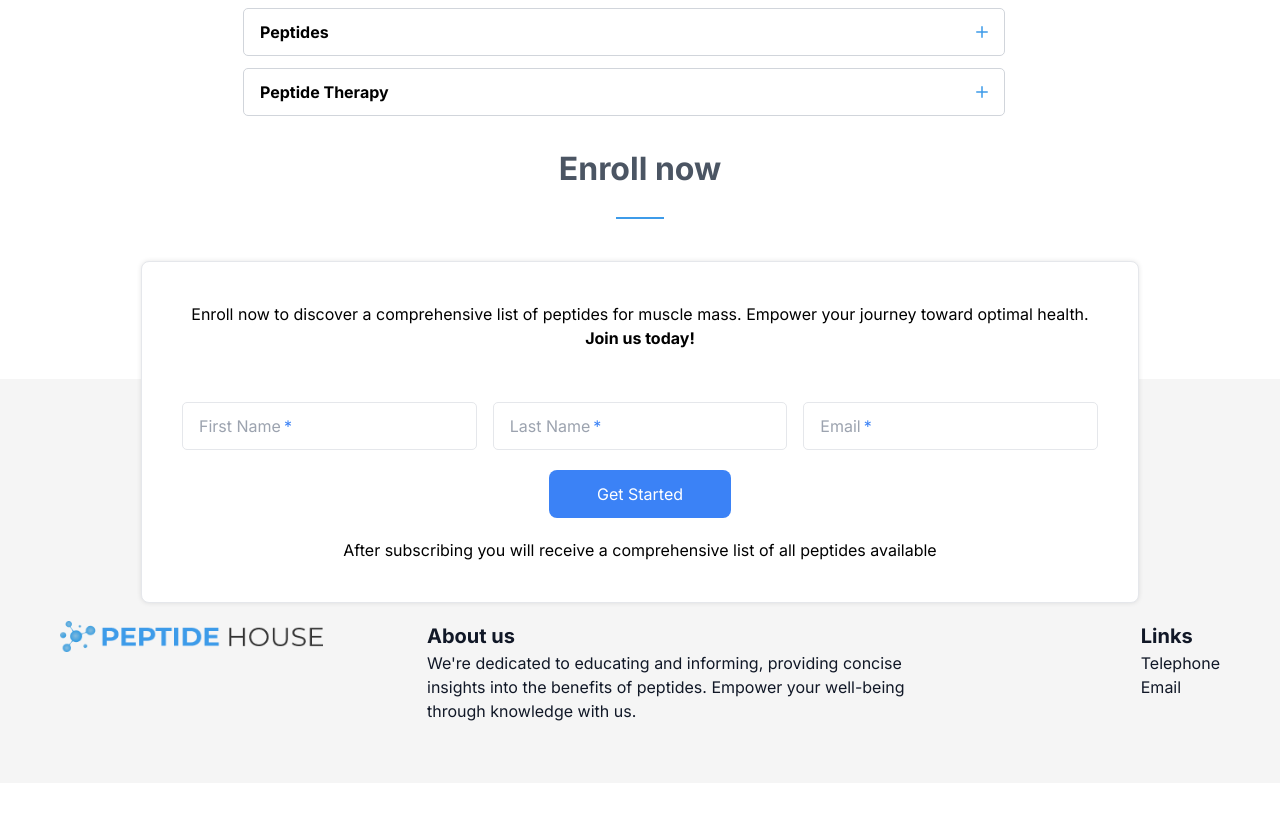
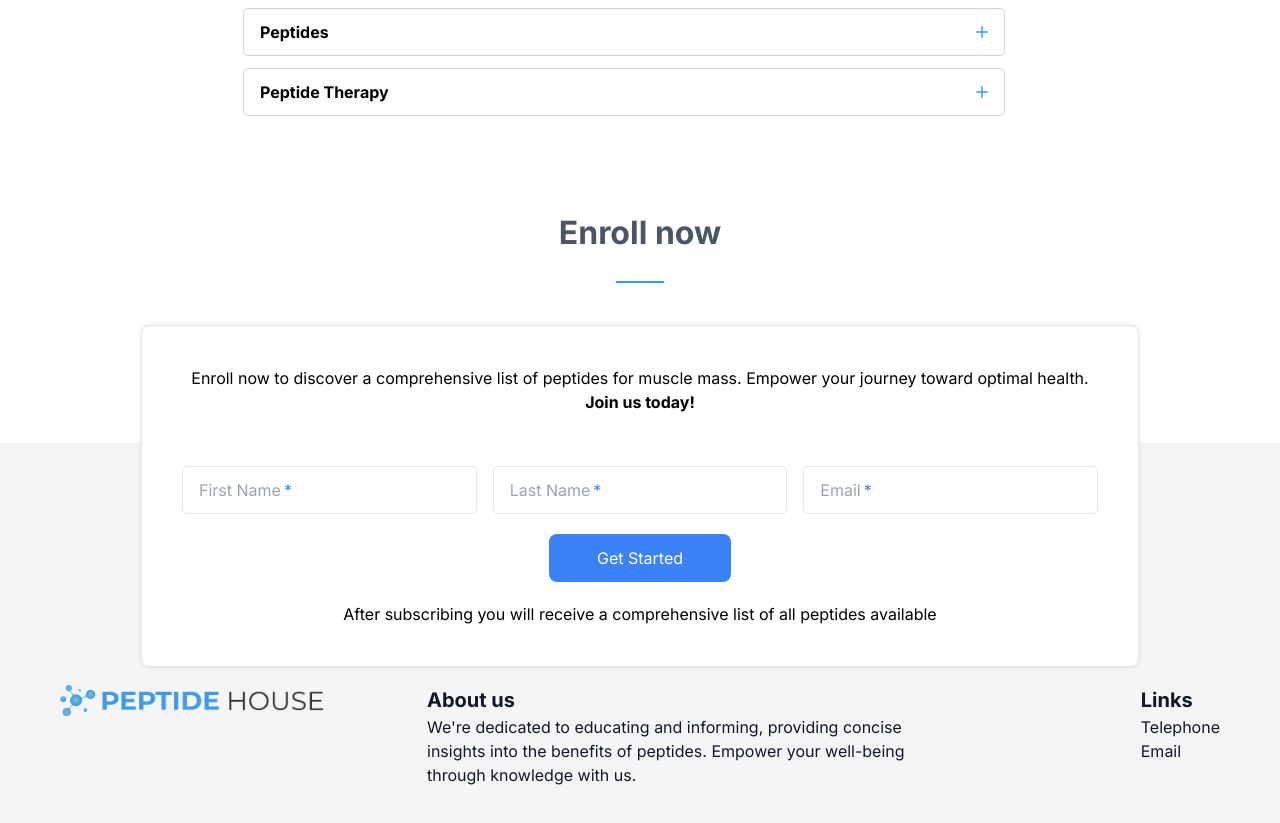
Before and after one commit to ana7766/peptide_house, a Next.js app in the folder peptides/: page / in a window 1280 px wide. Shown: the part 5900-6723 px from the top of the page. Before the commit the page ends 6683 px from the top, so only its background shows below. Built offline with nearby package versions, Linux system fonts and the light colour scheme.

Commit message:
Design fix

```diff
--- a/peptides/src/app/page.tsx
+++ b/peptides/src/app/page.tsx
@@ -393,6 +393,7 @@ export default function Home() {
           </CardProvider>
         </div>
       </div>
+      <div className="h-16"></div>
       <div className="lg:pb-36">
         <div className="container mx-auto items-center p-2 max-w-[1200px] w-full">
           <div className="text-gray-600 items-center w-full text-center mid-size-text font-bold" id="enrollPartition">
```
